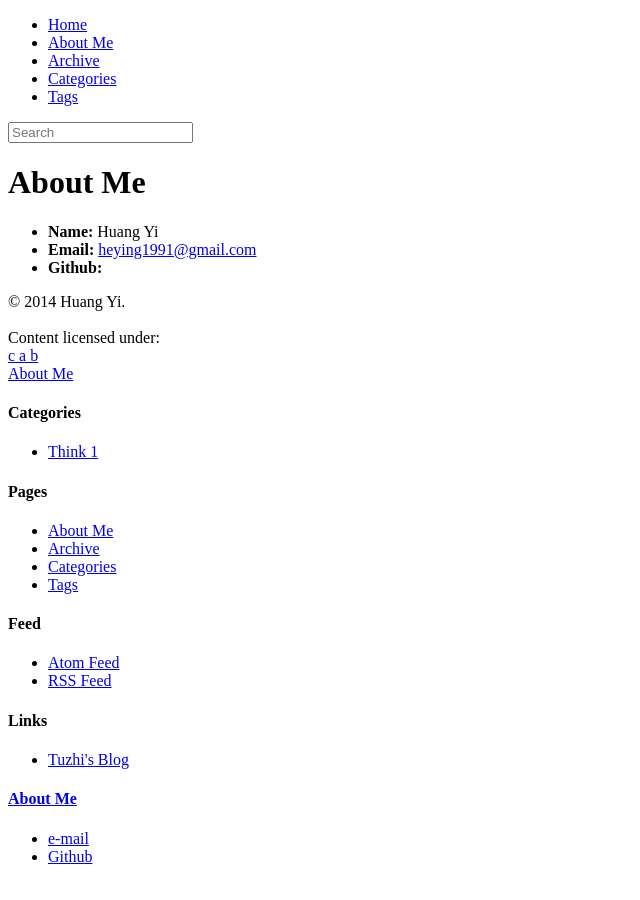
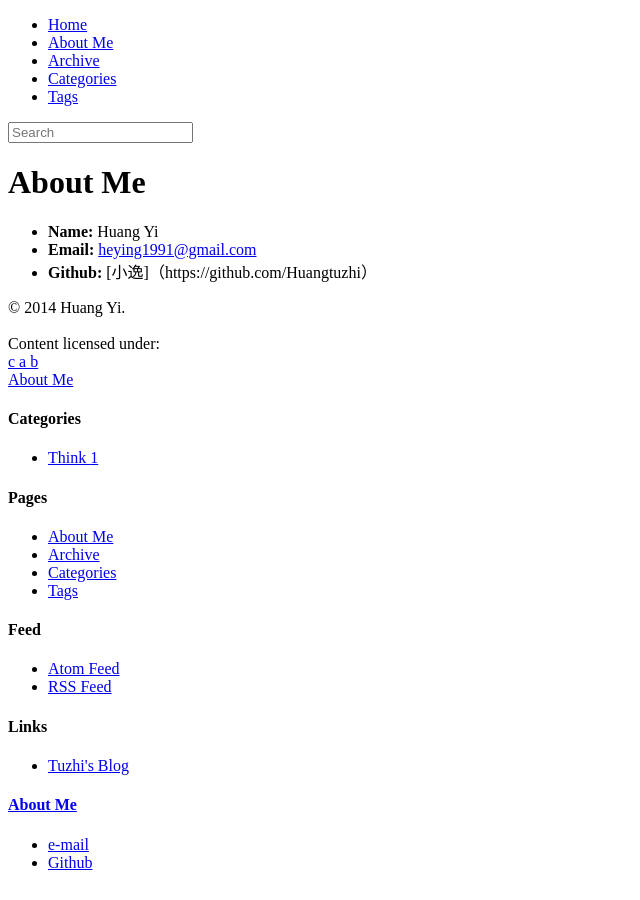
Before and after one commit to literblog/literblog.github.com, a Jekyll site: the page built from about.md, in a window 1280 px wide. Shown: the whole page, without its empty margins (0-640 px from the left). Built offline with Jekyll 4.4.1, drawn with Linux system fonts in a browser that asks for light colours; nearby versions of some CDN libraries; library files that are not in the unit come from our copies.

Commit message:
Update about.md

```diff
--- a/about.md
+++ b/about.md
@@ -6,4 +6,4 @@ group: navigation
 ---
  * **Name:** Huang Yi
  * **Email:** [heying1991@gmail.com](mailto:heying1991@gmail.com)
- * **Github:**
+ * **Github:** [小逸]（https://github.com/Huangtuzhi）
```
